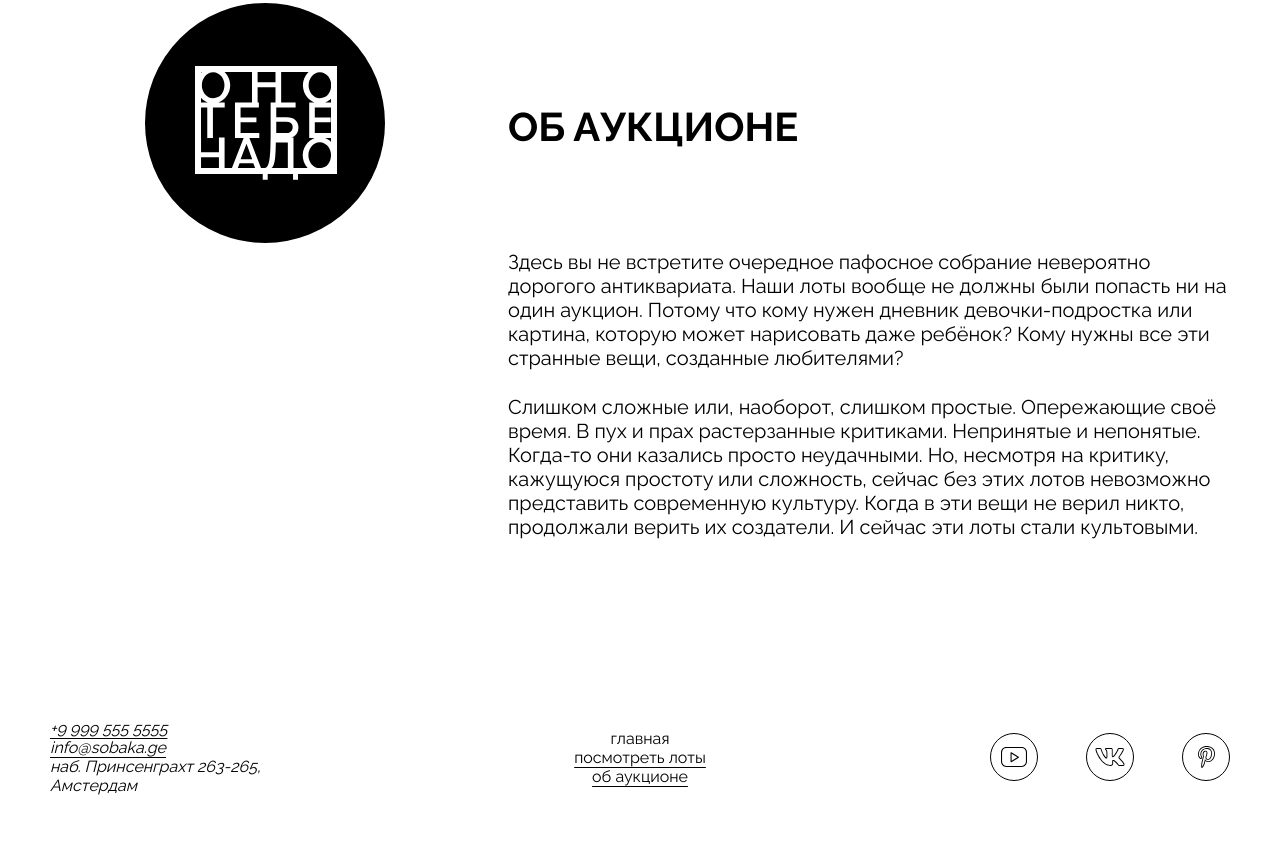
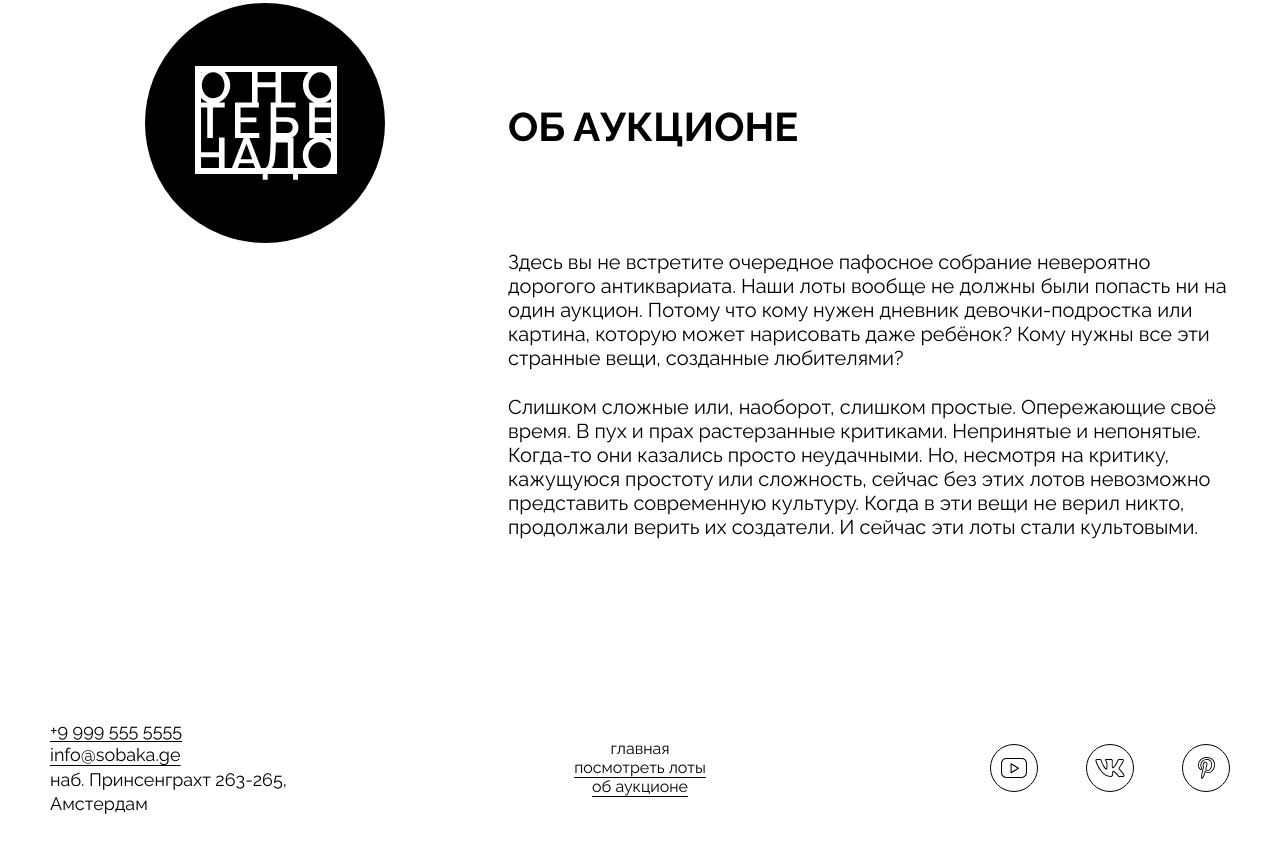
Before and after one commit to Freya-Tunberg/ono-tebe-nado, a plain HTML site: page index.html in a window 1280 px wide. Shown: the part 2440-3292 px from the top of the page. Drawn offline with Linux system fonts and the light colour scheme.

Commit message:
commit 17

```diff
--- a/styles/style.css
+++ b/styles/style.css
@@ -295,6 +295,12 @@
 
 .footer__address {
   max-width: 240px;
+  color: #000;
+  font-family: Raleway;
+  font-weight: 400;
+  font-size: 18px;
+  font-style: normal;
+  line-height: 24.3px;
 }
 
 .footer__menu-list {
```
